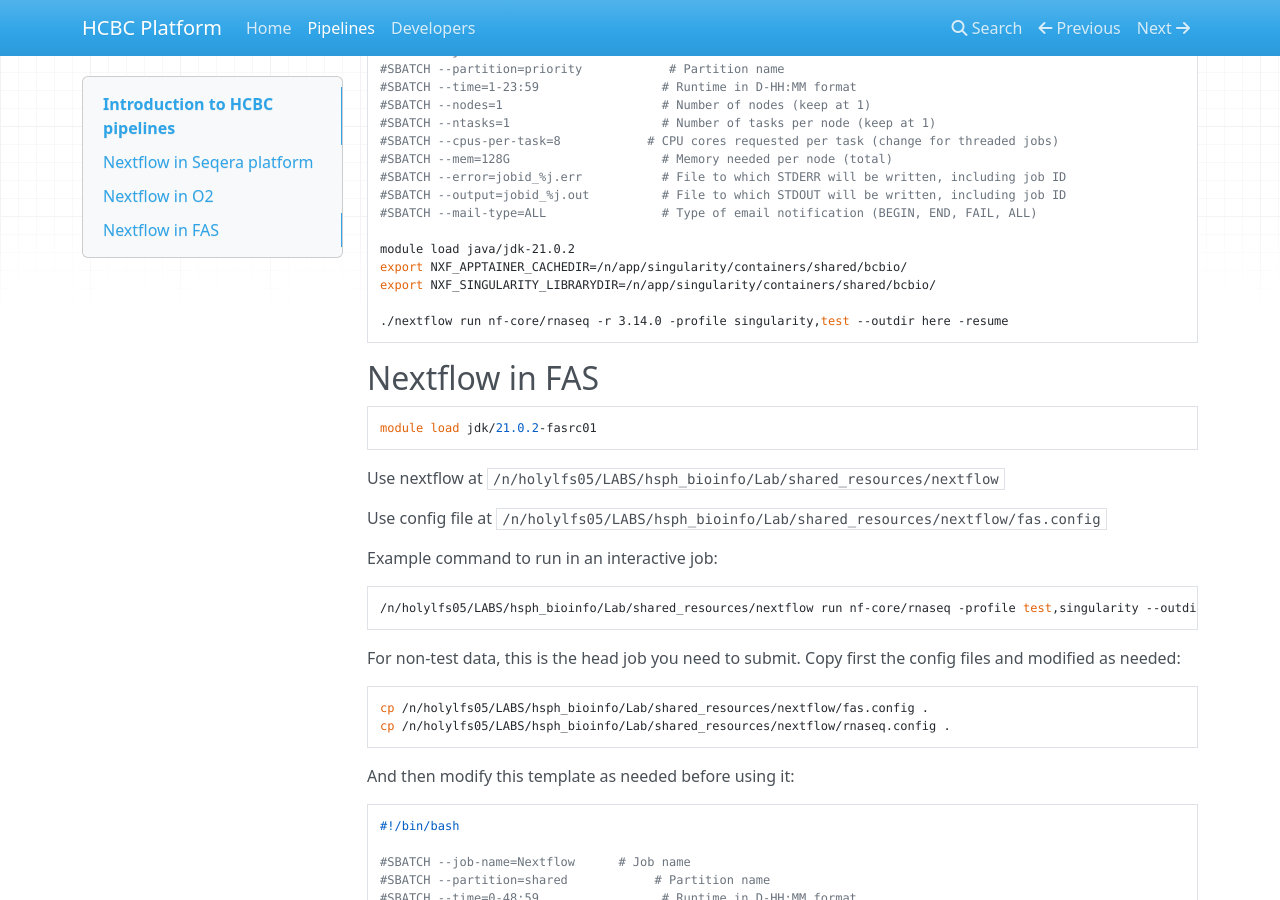
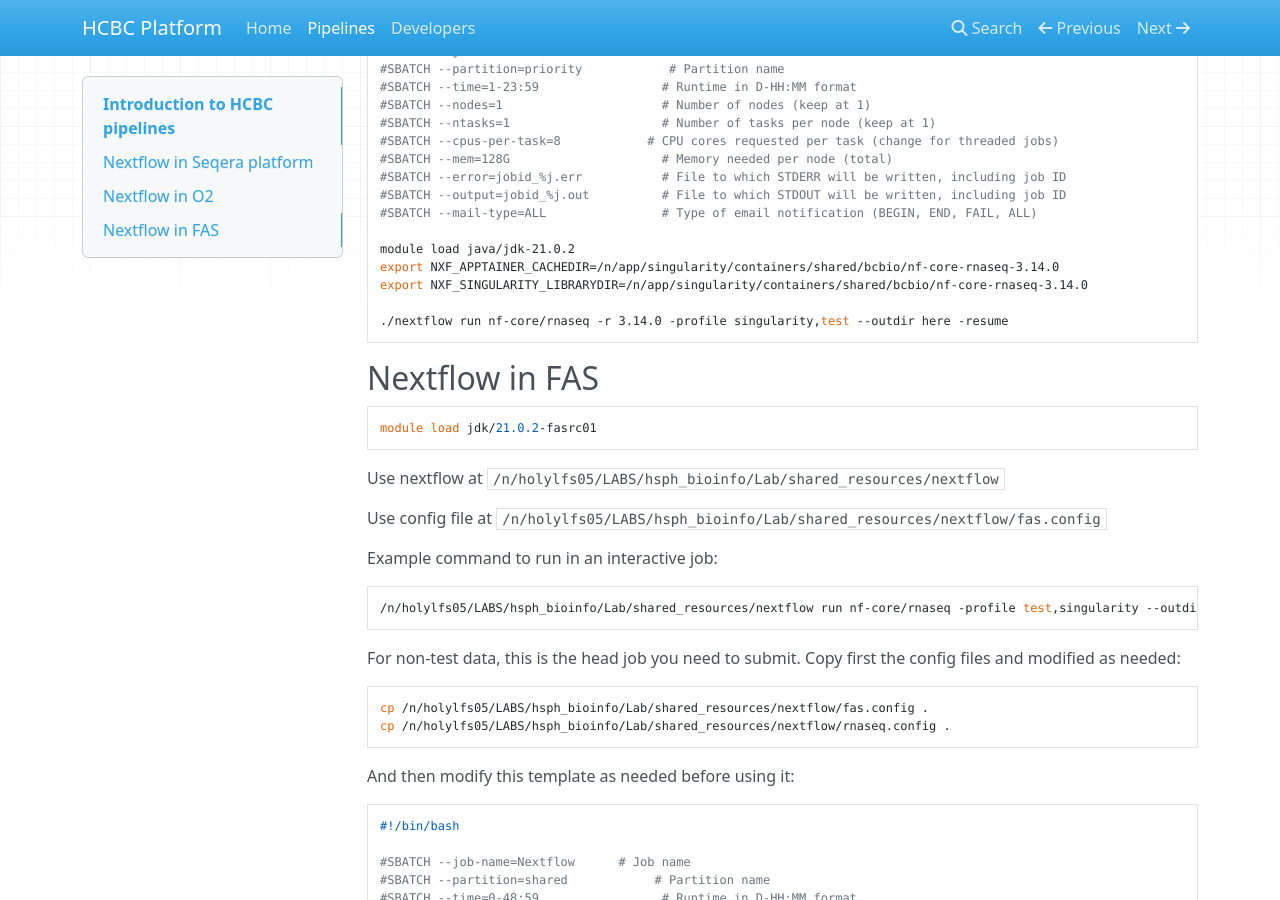
Before and after one commit to upendrabhattarai/test, an MkDocs documentation site: the page built from docs/pipelines.md, in a window 1280 px wide and 900 px high, scrolled down 888 px. Built offline with MkDocs 1.6.1, drawn with Linux system fonts in a browser that asks for light colours; nearby versions of some CDN libraries.

Commit message:
fix path to rnaaseq continers

````diff
--- a/docs/pipelines.md
+++ b/docs/pipelines.md
@@ -46,8 +46,8 @@ Example of running in single node Nextflow/nf-core/rnaseq in O2.
 #SBATCH --mail-type=ALL                # Type of email notification (BEGIN, END, FAIL, ALL)
 
 module load java/jdk-21.0.2
-export NXF_APPTAINER_CACHEDIR=/n/app/singularity/containers/shared/bcbio/
-export NXF_SINGULARITY_LIBRARYDIR=/n/app/singularity/containers/shared/bcbio/
+export NXF_APPTAINER_CACHEDIR=/n/app/singularity/containers/shared/bcbio/nf-core-rnaseq-3.14.0
+export NXF_SINGULARITY_LIBRARYDIR=/n/app/singularity/containers/shared/bcbio/nf-core-rnaseq-3.14.0
 
 ./nextflow run nf-core/rnaseq -r 3.14.0 -profile singularity,test --outdir here -resume
 ```
````
